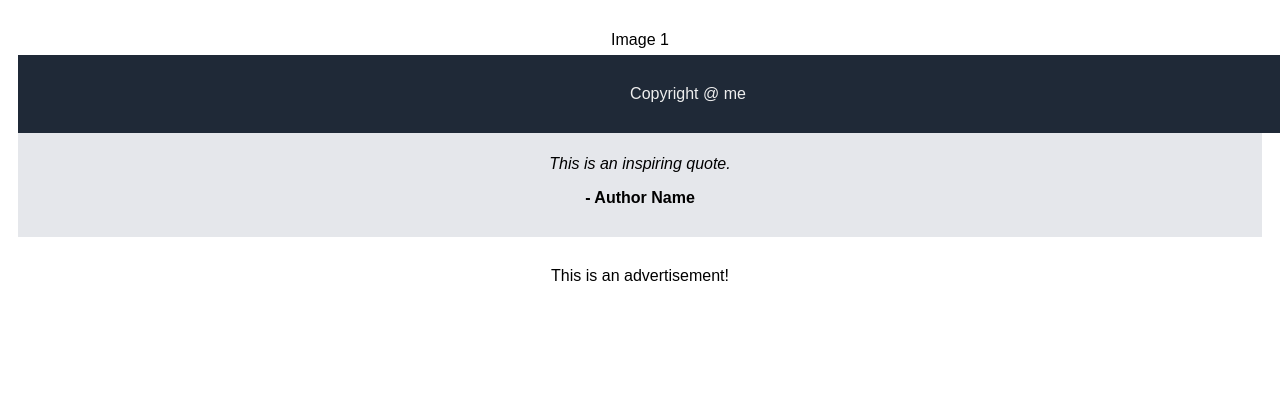
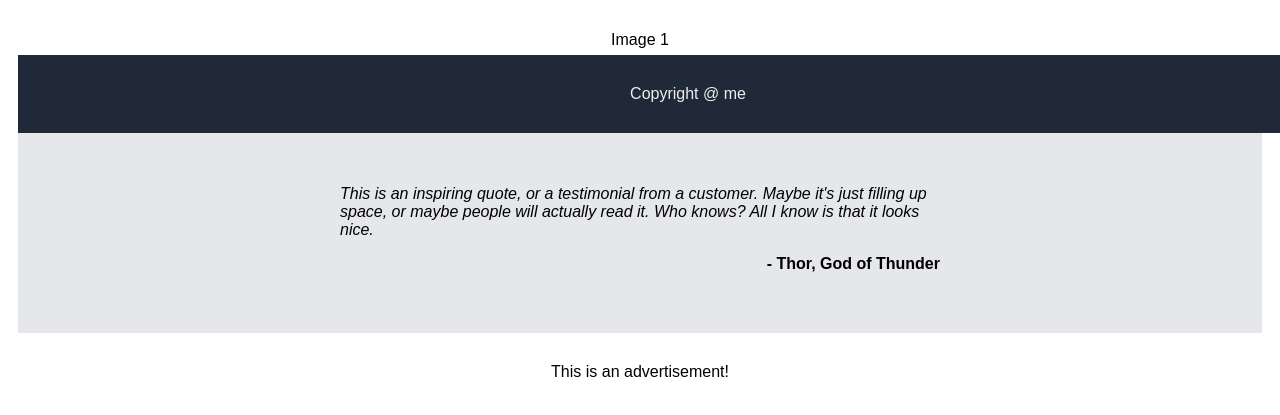
Before and after one commit to kirjav/odin-landing-page, a plain HTML site: page index.html in a window 1280 px wide. Shown: the part 667-1082 px from the top of the page. Before the commit the page ends 1000 px from the top, so only its background shows below. Drawn offline with Linux system fonts and the light colour scheme.

Commit message:
Section Three Quote and Signage

```diff
--- a/index.html
+++ b/index.html
@@ -28,8 +28,8 @@
             <div>Image 1</div>
         </div>
         <div class="section_three">
-            <p><em>This is an inspiring quote.</em></p>
-            <strong>- Author Name</strong>
+            <div><p><em>This is an inspiring quote, or a testimonial from a customer. Maybe it's just filling up space, or maybe people will actually read it. Who knows? All I know is that it looks nice.</em></p>
+            <strong id="signage">- Thor, God of Thunder</strong></div>
         </div>
         <div class="section_four">
             This is an advertisement!
--- a/styles.css
+++ b/styles.css
@@ -56,6 +56,24 @@ div {
 
 .section_three {
     background-color: #E5E7EB;
+    display: flex;
+    align-items: center;
+    justify-content: center;
+}
+
+.section_three div {
+    display: flex;
+    flex-direction: column;
+}
+
+.section_three p {
+    width: 600px;
+    text-align: left;
+}
+.section_three #signage {
+    text-align: right;
+    align-self: flex-end;
+    justify-self: flex-end;
 }
 
 #footer {
```
